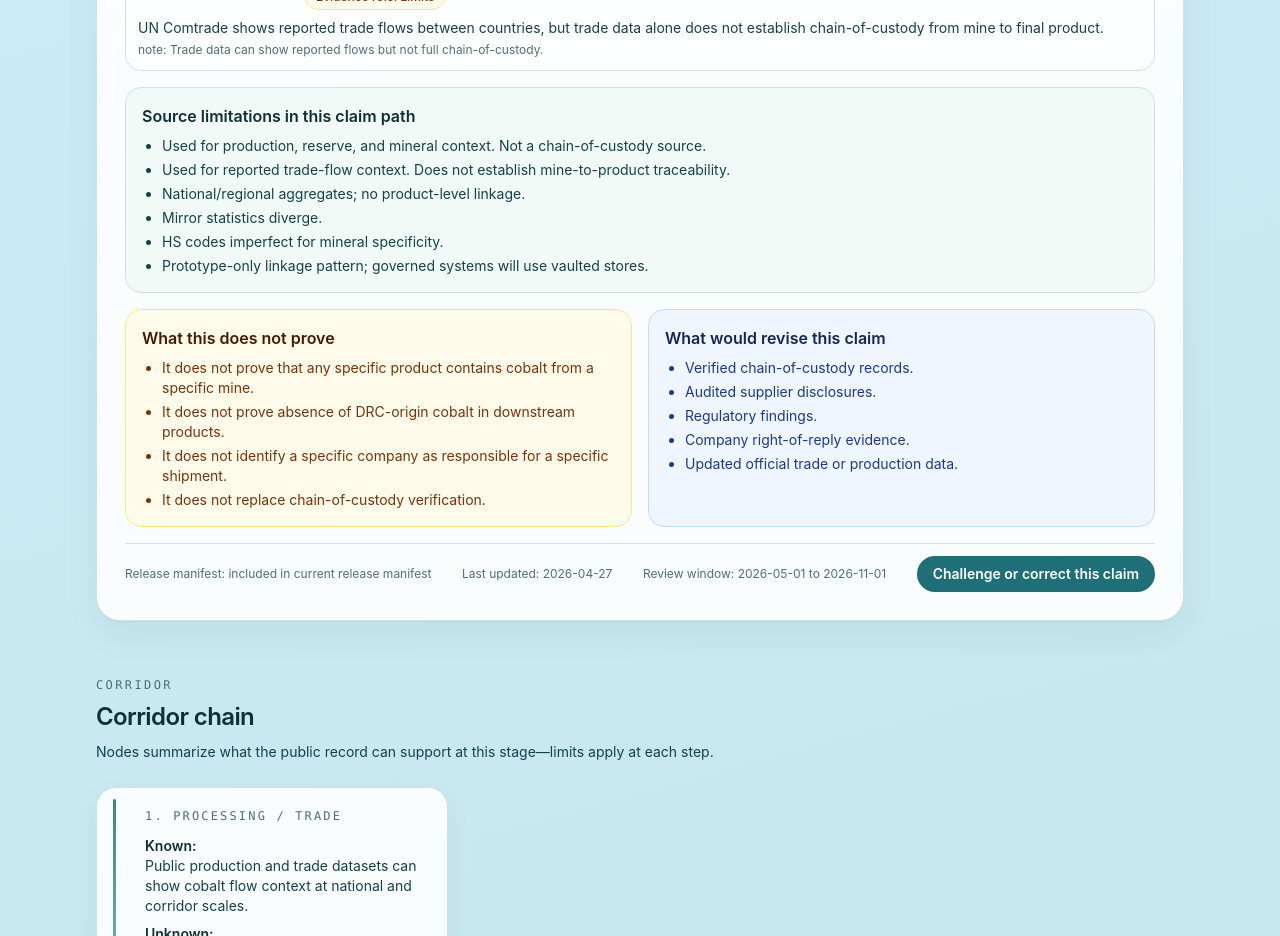
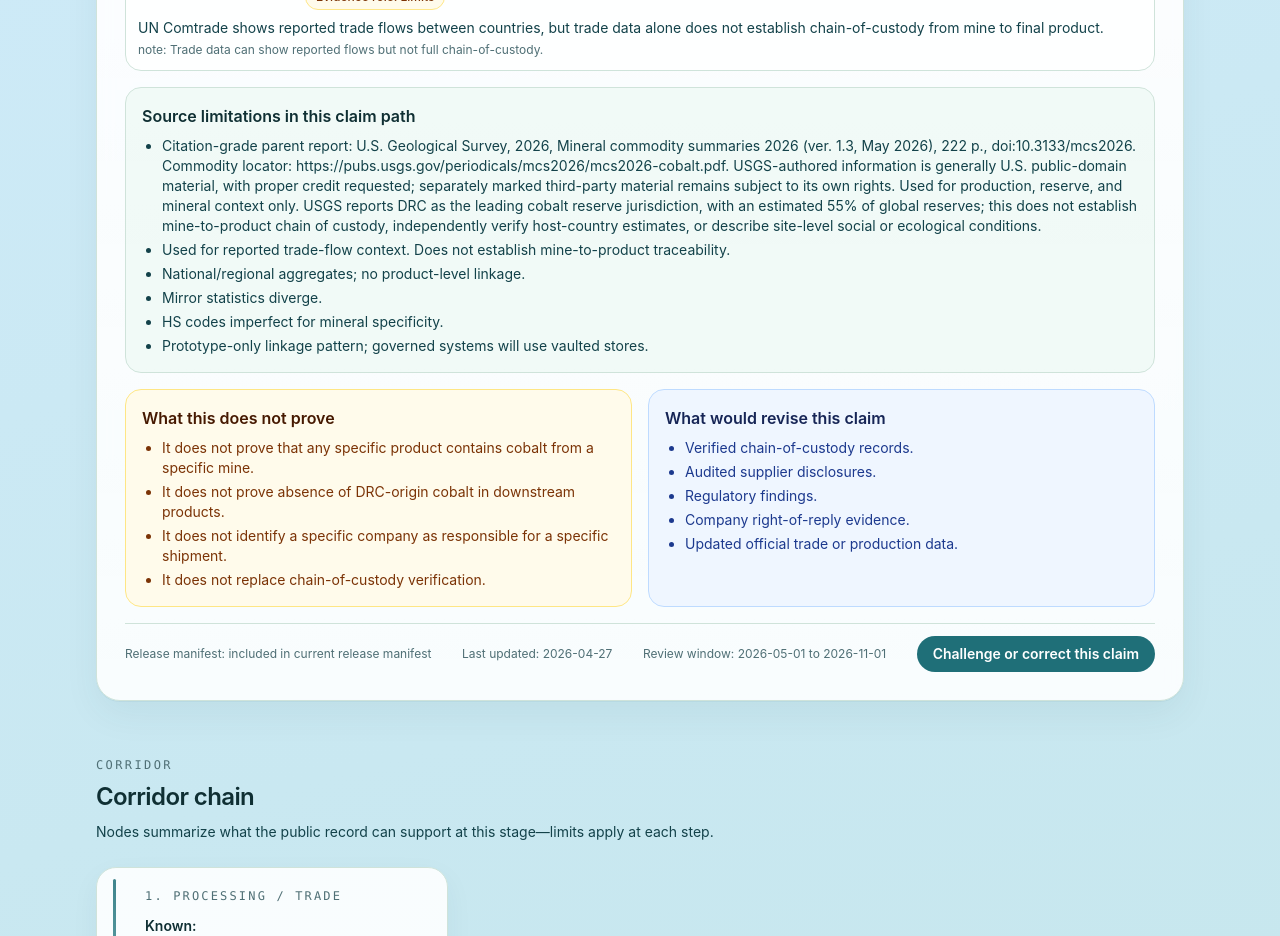
Before and after one commit to ngabiree/eeo, a Next.js app: page / in a window 1280 px wide. Shown: the part 2280-3216 px from the top of the page. Built offline with nearby package versions, Linux system fonts and the light colour scheme; no server answers.

Commit message:
fix(evidence): harden USGS cobalt source record

```diff
--- a/data/sources.ts
+++ b/data/sources.ts
@@ -3,15 +3,16 @@ import type { Source } from "@/types/eeo";
 export const sources: Source[] = [
   {
     id: "SRC-USGS-CO-001",
-    title: "Mineral Commodity Summaries: Cobalt",
+    title: "Mineral commodity summaries 2026: Cobalt",
     publisher: "U.S. Geological Survey",
-    url: "https://www.usgs.gov/centers/national-minerals-information-center",
+    url: "https://doi.org/10.3133/mcs2026",
     sourceType: "government",
     jurisdiction: "United States / Global",
-    publicationDate: "2026",
-    accessedDate: "2026-04-27",
-    licenseStatus: "open",
-    notes: "Used for production, reserve, and mineral context. Not a chain-of-custody source.",
+    publicationDate: "2026-02-06",
+    accessedDate: "2026-07-29",
+    licenseStatus: "public_domain_with_attribution",
+    notes:
+      "Citation-grade parent report: U.S. Geological Survey, 2026, Mineral commodity summaries 2026 (ver. 1.3, May 2026), 222 p., doi:10.3133/mcs2026. Commodity locator: https://pubs.usgs.gov/periodicals/mcs2026/mcs2026-cobalt.pdf. USGS-authored information is generally U.S. public-domain material, with proper credit requested; separately marked third-party material remains subject to its own rights. Used for production, reserve, and mineral context only. USGS reports DRC as the leading cobalt reserve jurisdiction, with an estimated 55% of global reserves; this does not establish mine-to-product chain of custody, independently verify host-country estimates, or describe site-level social or ecological conditions.",
   },
   {
     id: "SRC-UNCOMTRADE-CO-001",
```
